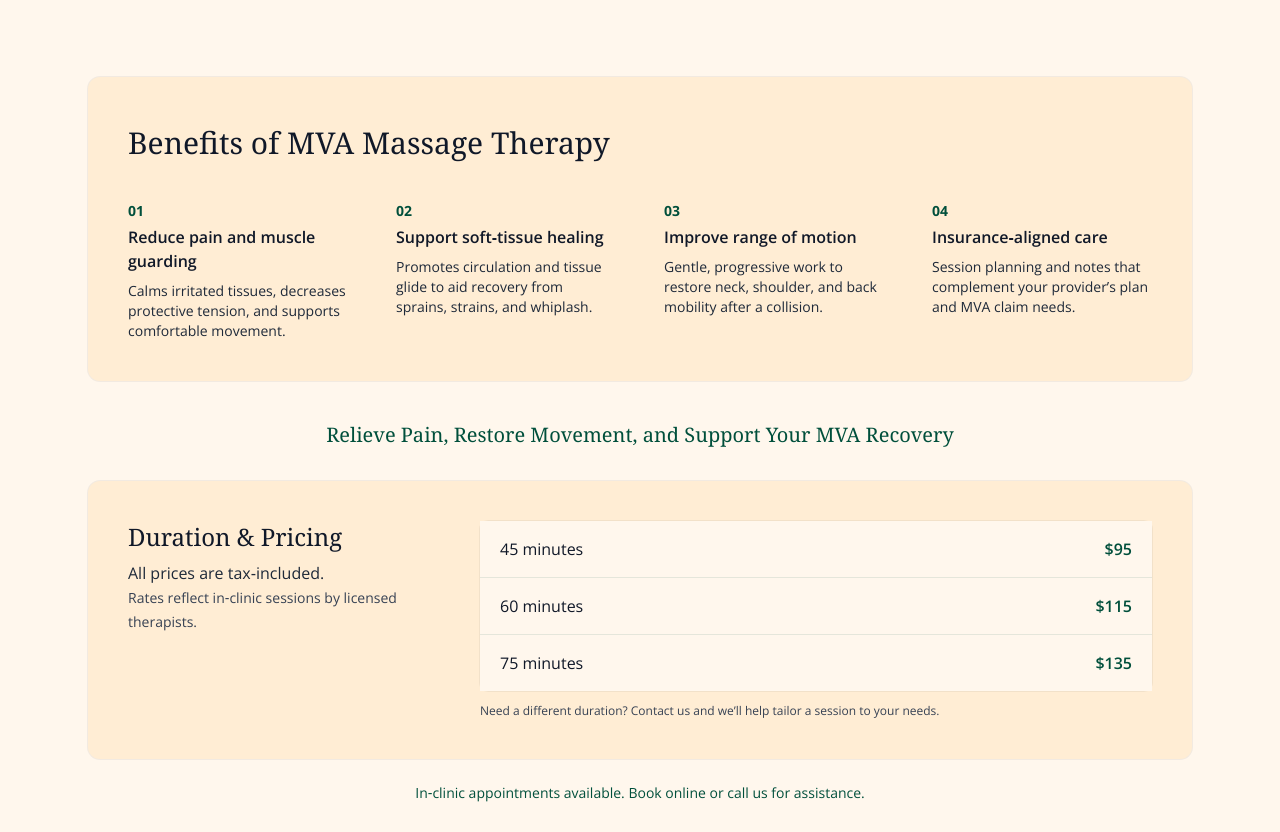
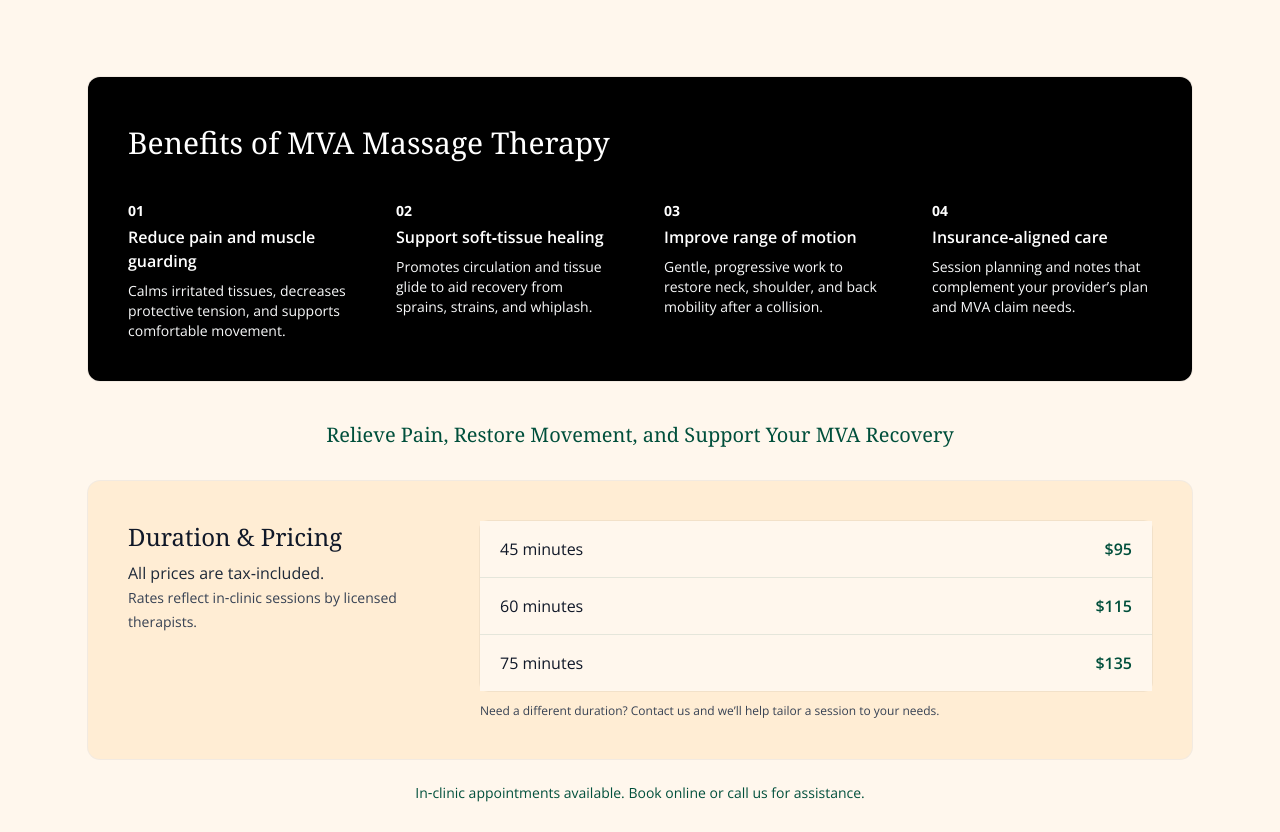
Before and after one commit to bespokewd1/massage-blackwhite, an Astro site: page /services/mva in a window 1280 px wide. Shown: the part 1836-2668 px from the top of the page. Built offline with nearby package versions, Linux system fonts and the light colour scheme; Astro itself is replaced by a stand-in of ours; a web font is replaced by a local one.

Commit message:
Update PriceBenifits.astro

```diff
--- a/src/components/Services/PriceBenifits.astro
+++ b/src/components/Services/PriceBenifits.astro
@@ -24,10 +24,10 @@ const { benefitsTitle, benefits, benefitsTagline, prices } =
 <section class="bg-orange-50">
   <div class="mx-auto max-w-6xl px-6 py-16 md:py-20">
     <!-- Benefits -->
-    <div class="rounded-xl bg-orange-100 p-6 md:p-10 ring-1 ring-black/5">
+    <div class="rounded-xl bg-black p-6 md:p-10 ring-1 ring-black/5">
       <header class="mb-8 md:mb-10">
         <!-- <p class="text-sm text-emerald-900/80">{updatedNote}</p> -->
-        <h2 class="mt-2 font-serif text-2xl md:text-3xl text-gray-900">
+        <h2 class="mt-2 font-serif text-2xl md:text-3xl text-white">
           {benefitsTitle}
         </h2>
       </header>
@@ -38,9 +38,9 @@ const { benefitsTitle, benefits, benefitsTagline, prices } =
         {
           benefits.map((b) => (
             <article>
-              <p class="text-sm font-bold text-emerald-900">{b.num}</p>
-              <h3 class="mt-1 font-semibold text-gray-900">{b.title}</h3>
-              <p class="mt-2 text-sm text-gray-800">{b.body}</p>
+              <p class="text-sm font-bold text-white">{b.num}</p>
+              <h3 class="mt-1 font-semibold text-white">{b.title}</h3>
+              <p class="mt-2 text-sm text-gray-50">{b.body}</p>
             </article>
           ))
         }
```
